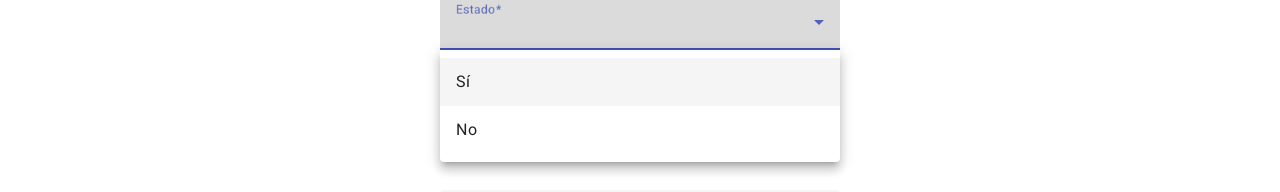
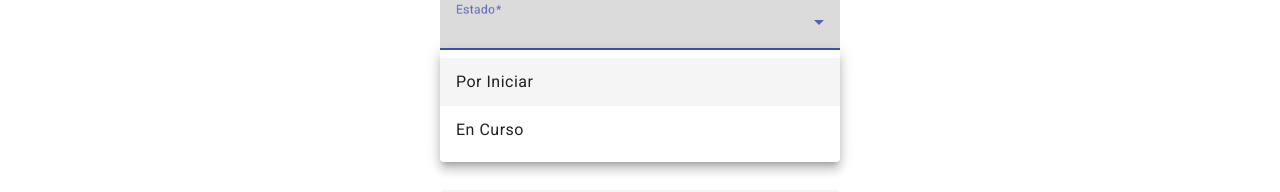
Before and after one commit to Paul-Astudillo/curso_online_ms_frontend, an Angular app: page /paginas/formulariocurso in a window 1280 px wide. Both pictures are taken after a click on the element 640 px from the left and 452 px from the top of the page. Shown: the part 422-614 px from the top of the page. Built offline with nearby package versions, Linux system fonts and the light colour scheme; no server answers.

Commit message:
Cambios Micro2

```diff
--- a/src/app/pages/curso/curso.component.html
+++ b/src/app/pages/curso/curso.component.html
@@ -15,8 +15,8 @@
     <mat-form-field>
       <mat-label>Estado</mat-label>
       <mat-select [(ngModel)]="curso.estado" name="estado" required>
-        <mat-option value="Si">Sí</mat-option>
-        <mat-option value="No">No</mat-option>
+        <mat-option value="Por Iniciar">Por Iniciar</mat-option>
+        <mat-option value="En Curso">En Curso</mat-option>
       </mat-select>
     </mat-form-field>
 
@@ -28,8 +28,8 @@
     <mat-form-field>
       <mat-label>Profesor</mat-label>
       <mat-select [(ngModel)]="profesorSeleccionado" name="profesor" required>
-        <mat-option *ngFor="let profesor of listadoProfesores" [value]="profesor.cedula">
-          ({{ profesor.cedula }}) {{ profesor.nombre }}
+        <mat-option *ngFor="let profesor of listadoProfesores" [value]="profesor">
+          ({{ profesor.cedula }}) {{ profesor.nombre }} {{profesor.apellido}}
         </mat-option>
       </mat-select>
     </mat-form-field>
--- a/src/app/pages/curso/curso.component.ts
+++ b/src/app/pages/curso/curso.component.ts
@@ -36,21 +36,19 @@ export class CursoComponent {
 
 
     guardar(){
+
+      this.curso.profesor = this.profesorSeleccionado
       console.log(this.curso)
       this.cursoService.save(this.curso).subscribe((data)=>{
         console.log("resultado POST: ", data)
         this.router.navigate(["paginas/listadoCursos"]);
       })
       this.curso= new Curso();
-      this.seleccionarProfesor
+      //this.seleccionarProfesor
 
 
     }
 
-    seleccionarProfesor(profesor: Profesor) {
-      this.profesorSeleccionado = profesor;
-      console.log(profesor)
-    }
 
 
 
--- a/src/app/services/curso.service.ts
+++ b/src/app/services/curso.service.ts
@@ -3,7 +3,7 @@ import { Injectable } from '@angular/core';
 import { Observable } from 'rxjs';
 import { Curso } from 'src/domain/micro_s2/curso';
 
-const urlbase = "http://localhost:8080/micro2/curso/"
+const urlbase = "http://localhost:8082/micro2/curso/"
 
 @Injectable({
   providedIn: 'root'
--- a/src/app/services/profesor.service.ts
+++ b/src/app/services/profesor.service.ts
@@ -4,7 +4,7 @@ import { Observable } from 'rxjs';
 import { Profesor } from 'src/domain/micro_s2/profesor';
 
 
-const urlbase = "http://localhost:8080/micro2/profesor/"
+const urlbase = "http://localhost:8082/micro2/profesor/"
 
 @Injectable({
   providedIn: 'root'
```
